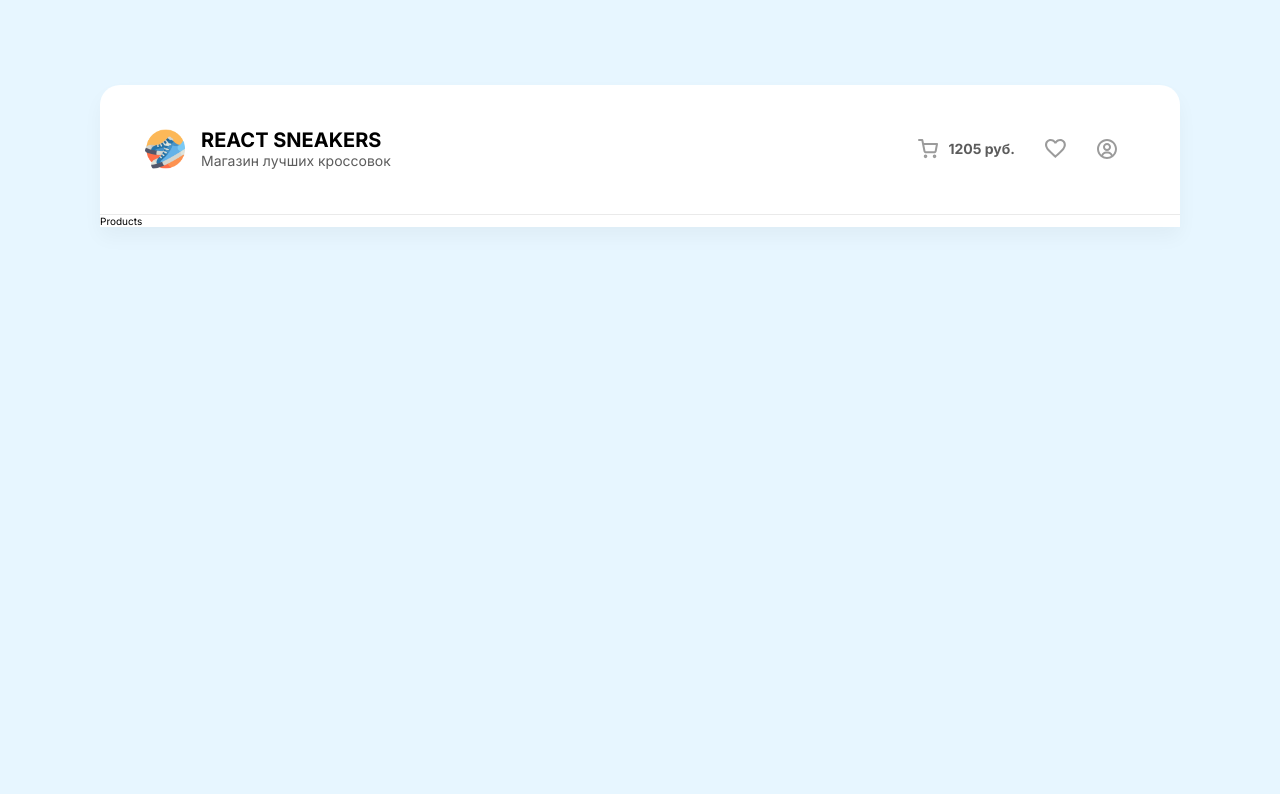
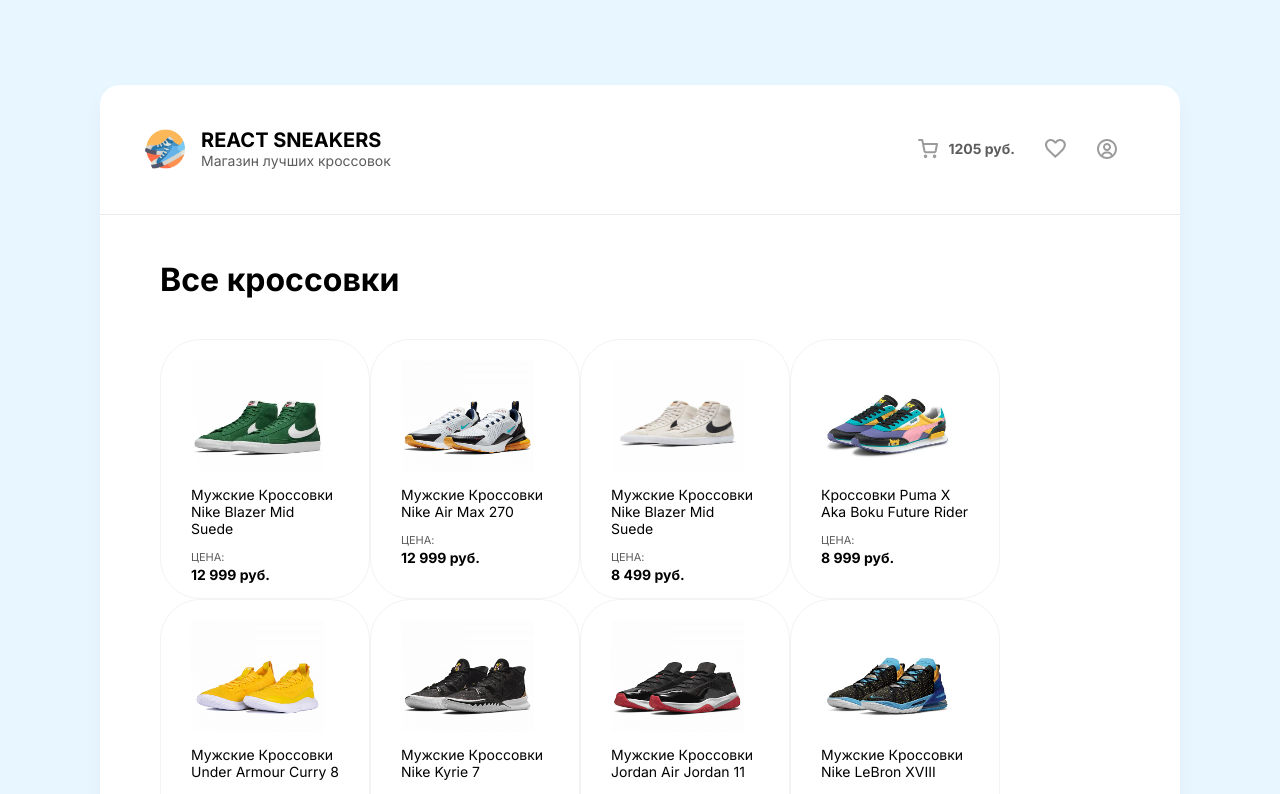
Before and after one commit to studstone/sneakers, a React (Create React App) app: page / in a window 1280 px wide. Shown: the top 794 px of the page. Built offline with nearby package versions, Linux system fonts and the light colour scheme.

Commit message:
add style in Products

```diff
--- a/src/App.js
+++ b/src/App.js
@@ -2,6 +2,7 @@
 import NavBar from "./Components/NavBar/NavBar";
 import Products from "./Components/Products/Products";
 import GlobalStyle, { Wrapper } from "./Components/Styled/GlobalStyle";
+import { cards } from "./DB/DBItems";
 import './style/index.scss';
 
 const App = () => (
@@ -9,7 +10,7 @@
         <GlobalStyle />
         <Wrapper>
             <NavBar />
-            <Products />
+            <Products cards={cards} />
         </Wrapper>
     </>
 );
--- a/src/Components/NavBar/Cart.jsx
+++ b/src/Components/NavBar/Cart.jsx
@@ -5,15 +5,15 @@
         <path d="M7.54548 18.1818C7.99735 18.1818 8.36366 17.8155 8.36366 17.3636C8.36366
         16.9118 7.99735 16.5455 7.54548 16.5455C7.09361 16.5455 6.72729 16.9118 6.72729
         17.3636C6.72729 17.8155 7.09361 18.1818 7.54548
-        18.1818Z" stroke="#9B9B9B" stroke-width="2" stroke-linecap="round" stroke-linejoin="round" />
+        18.1818Z" stroke="#9B9B9B" strokeWidth="2" strokeLinecap="round" strokeLinejoin="round" />
         <path d="M16.5455 18.1818C16.9973 18.1818 17.3637 17.8155 17.3637 17.3636C17.3637
         16.9118 16.9973 16.5455 16.5455 16.5455C16.0936 16.5455 15.7273 16.9118 15.7273
         17.3636C15.7273 17.8155 16.0936 18.1818 16.5455
-        18.1818Z" stroke="#9B9B9B" stroke-width="2" stroke-linecap="round" stroke-linejoin="round" />
+        18.1818Z" stroke="#9B9B9B" strokeWidth="2" strokeLinecap="round" strokeLinejoin="round" />
         <path d="M1 1H4.27273L6.46545 11.9555C6.54027 12.3321 6.7452 12.6705 7.04436
         12.9113C7.34351 13.1522 7.71784 13.2801 8.10182 13.2727H16.0545C16.4385 13.2801
         16.8129 13.1522 17.112 12.9113C17.4112 12.6705 17.6161 12.3321 17.6909 11.9555L19
-        5.09091H5.09091" stroke="#9B9B9B" stroke-width="2" stroke-linecap="round" stroke-linejoin="round" />
+        5.09091H5.09091" stroke="#9B9B9B" strokeWidth="2" strokeLinecap="round" strokeLinejoin="round" />
     </svg>
 );
 
--- a/src/Components/NavBar/User.jsx
+++ b/src/Components/NavBar/User.jsx
@@ -2,7 +2,7 @@
 
 const User = () => (
     <svg className='user' width="20" height="20" viewBox="0 0 20 20" fill="none" xmlns="http://www.w3.org/2000/svg">
-        <path fill-rule="evenodd" clip-rule="evenodd" d="M0 10C0 4.579 4.579 0 10 0C15.421 0
+        <path fillRule="evenodd" clipRule="evenodd" d="M0 10C0 4.579 4.579 0 10 0C15.421 0
         20 4.579 20 10C20 13.19 18.408 16.078 16 17.924V18H15.898C14.23 19.245 12.187
         20 10 20C7.813 20 5.77 19.245 4.102 18H4V17.924C1.592 16.078 0 13.189 0 10ZM7.12347
         15.236C6.59154 15.6639 6.22136 16.2604 6.074 16.927C7.242 17.604 8.584 18 10
--- /dev/null
+++ b/src/Components/Products/Card.jsx
@@ -0,0 +1,24 @@
+import React from 'react';
+import { CardImage, CardWrapper, Price, PriceNumber, SneakersName } from './styles/StyleCard';
+
+const Card = ({ cards }) => {
+    console.log();
+    return (
+        <>
+            {
+                cards.map((card, index) =>
+                    <CardWrapper
+                        key={index}
+                    >
+                        <CardImage src={card.src} alt={card.alt} />
+                        <SneakersName>{card.name}</SneakersName>
+                        <Price>{card.price}</Price>
+                        <PriceNumber>{card.priceNumber}</PriceNumber>
+                    </CardWrapper>
+                )
+            }
+        </>
+    );
+};
+
+export default Card;
--- a/src/Components/Products/Products.jsx
+++ b/src/Components/Products/Products.jsx
@@ -1,9 +1,16 @@
 import React from 'react';
+import Card from './Card';
+import { CardContainer, ProductTitle, ProductWrapper } from './styles/StyleProduct';
 
-const Products = () => {
+const Products = ({ cards }) => {
     console.log();
     return (
-        <div>Products</div>
+        <ProductWrapper>
+            <ProductTitle>Все кроссовки</ProductTitle>
+            <CardContainer>
+                <Card cards={cards} />
+            </CardContainer>
+        </ProductWrapper>
     );
 };
 
--- /dev/null
+++ b/src/Components/Products/styles/StyleCard.jsx
@@ -0,0 +1,40 @@
+import styled from "styled-components";
+import { variable } from "../../Styled/Variable";
+
+export const CardWrapper = styled.div`
+    padding: 2rem 2.9rem 3.4rem 3rem;
+    display: flex;
+    flex-direction: column;
+    width: 21rem;
+    height: 26rem;
+    border: 1px solid #F3F3F3;
+    border-radius: 40px;
+    overflow: hidden;
+`;
+
+export const CardImage = styled.img`
+    width: 13.3rem;
+    height: 11.2rem;
+    margin-bottom: 1.4rem;
+`;
+
+export const SneakersName = styled.p`
+    font-size: 1.4rem;
+    line-height: 1.7rem;
+    margin-bottom: 1.4rem;
+`;
+
+export const Price = styled.span`
+    color: ${variable.secondaryTextColor};
+    font-weight: 500;
+    font-size: 1.1rem;
+    line-height: 1.3rem;
+    text-transform: uppercase;
+    margin-bottom: 0.2rem;
+`;
+
+export const PriceNumber = styled.span`
+    font-weight: 700;
+    font-size: 1.4rem;
+    line-height: 1.7rem;
+`;
--- /dev/null
+++ b/src/Components/Products/styles/StyleProduct.jsx
@@ -0,0 +1,16 @@
+import styled from "styled-components";
+
+export const ProductWrapper = styled.div`
+    padding: 4.5rem 6rem 2.4rem 6rem;
+`;
+
+export const ProductTitle = styled.h1`
+    font-size: 3.2rem;
+    line-height: 3.9rem;
+`;
+
+export const CardContainer = styled.div`
+    margin-top: 4rem;
+    display: flex;
+    flex-wrap: wrap;
+`;
--- a/src/Components/Styled/GlobalStyle.jsx
+++ b/src/Components/Styled/GlobalStyle.jsx
@@ -21,6 +21,7 @@
     margin: 0;
     padding-top: 8.5rem;
     background-color: ${variable.bodyBgColor};
+    color: ${variable.primaryTextColor}
   }
 
   img {
--- a/src/DB/DBItems.js
+++ b/src/DB/DBItems.js
@@ -1,4 +1,4 @@
-export const card = [
+export const cards = [
     {
         src: './images/sneakers/sneakers-1.png',
         alt: 'Image: Sneakers',
```
